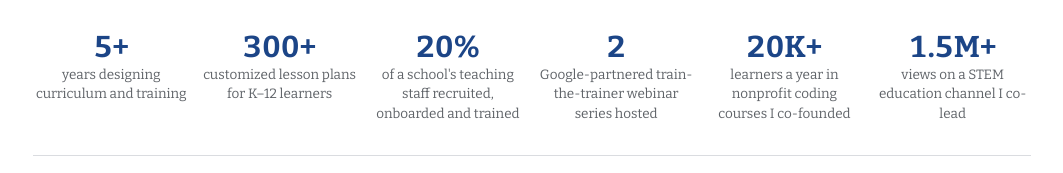
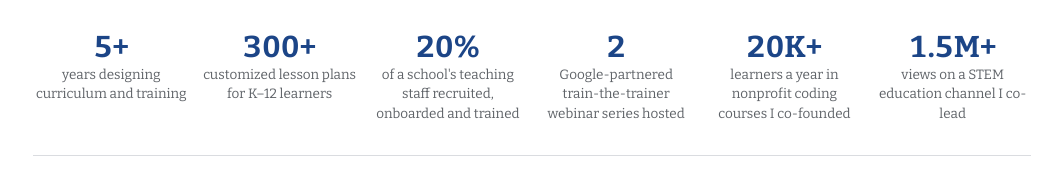
Before and after one commit to yiliu-edu/yiliu-edu.github.io, a plain HTML site: page index.html in a window 1280 px wide. Shown: the part 867-1040 px from the top of the page, without its empty margins (108-1171 px from the left). Drawn offline with nearby package versions, Linux system fonts and the light colour scheme.

Commit message:
Keep train-the-trainer on one line
Co-Authored-By: Claude Opus 5.5 <noreply@anthropic.com>
Claude-Session: https://claude.ai/code/session_01EGnPo25UBihw4QwXK774ev

```diff
--- a/index.html
+++ b/index.html
@@ -128,7 +128,7 @@
     <div><b>5+</b><span>years designing curriculum and training</span></div>
     <div><b>300+</b><span>customized lesson plans for K–12 learners</span></div>
     <div><b>20%</b><span>of a school's teaching staff recruited, onboarded and trained</span></div>
-    <div><b>2</b><span>Google-partnered train-the-trainer webinar series hosted</span></div>
+    <div><b>2</b><span>Google-partnered <span style="white-space:nowrap">train-the-trainer</span> webinar series hosted</span></div>
     <div><b>20K+</b><span>learners a year in nonprofit coding courses I co-founded</span></div>
     <div><b>1.5M+</b><span>views on a STEM education channel I co-lead</span></div>
   </div>
```
